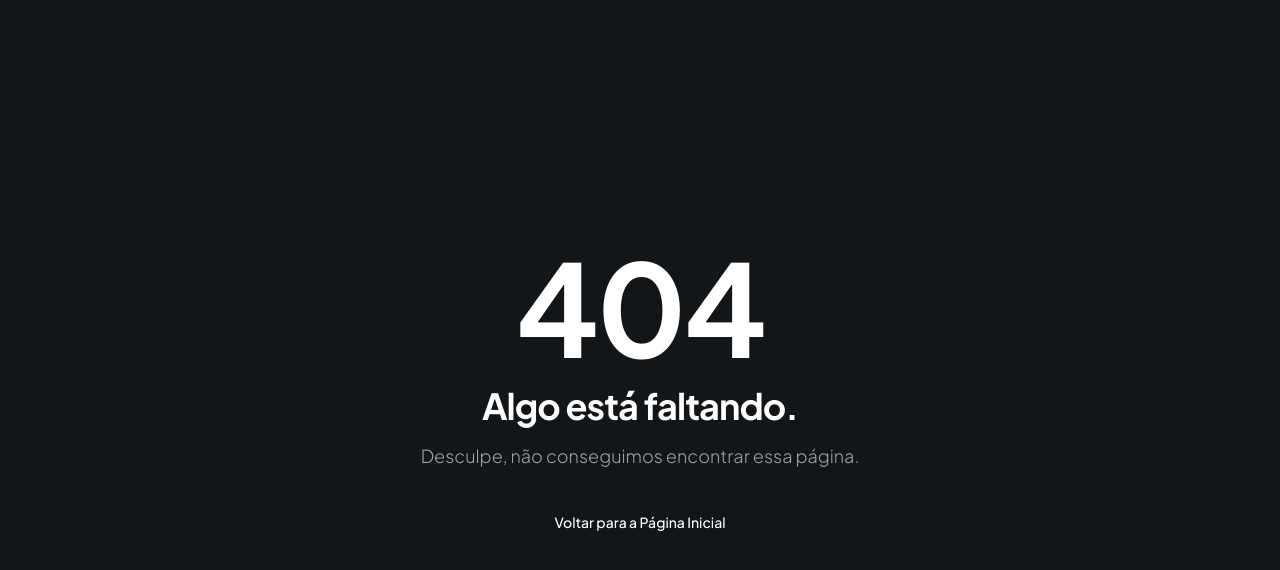
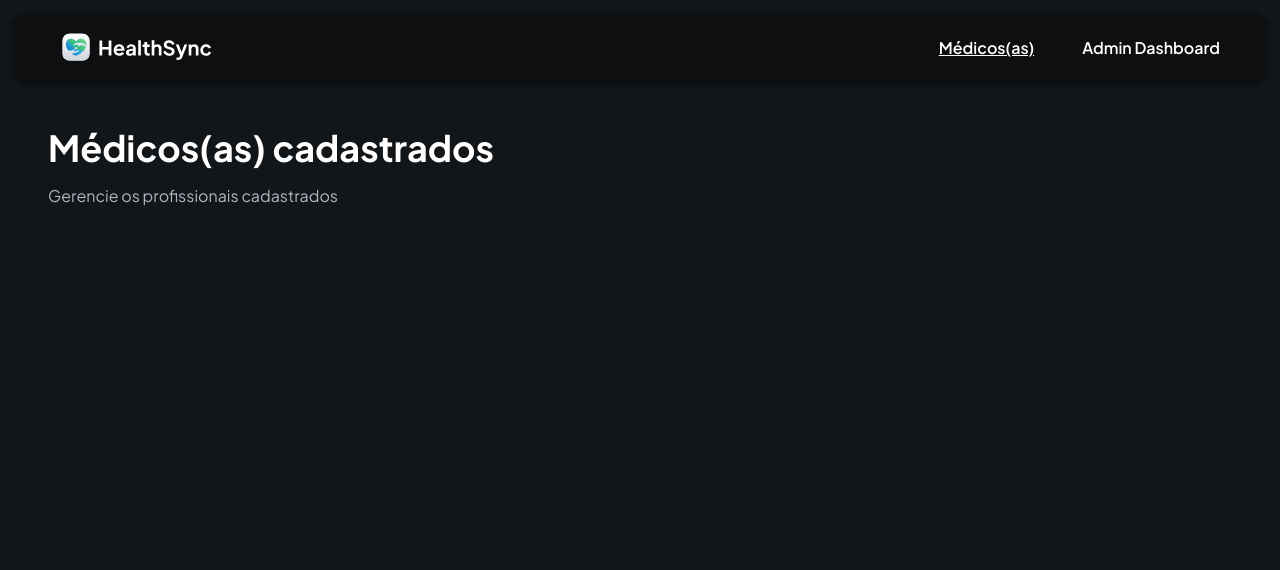
Before and after one commit to vitorquadros/healthsync, a Next.js app: page /admin/doctors in a window 1280 px wide. Before the commit this address had no page. Shown: the top 570 px of the page. Built offline with nearby package versions, Linux system fonts and the light colour scheme.

Commit message:
feat (doctors page): create page to display table of doctors

```diff
--- /dev/null
+++ b/app/admin/doctors/page.tsx
@@ -0,0 +1,39 @@
+import Image from 'next/image';
+import Link from 'next/link';
+import ActiveLink from '@/components/ActiveLink';
+
+const DoctorsPage = async () => {
+  // const doctors = await getDoctors()
+
+  return (
+    <div className="mx-auto flex max-w-7xl flex-col space-y-14">
+      <header className="admin-header">
+        <Link href="/" className="cursor-pointer">
+          <Image
+            src="/assets/icons/logo-full.svg"
+            alt="Logo"
+            height={32}
+            width={162}
+            className="h-8 w-fit"
+          />
+        </Link>
+
+        <div className="flex gap-12 items-center">
+          <ActiveLink href="/admin/doctors" label="Médicos(as)" />
+          <ActiveLink href="/admin" label="Admin Dashboard" />
+        </div>
+      </header>
+
+      <main className="admin-main">
+        <section className="w-full space-y-4">
+          <h1 className="header">Médicos(as) cadastrados</h1>
+          <p className="text-dark-700">Gerencie os profissionais cadastrados</p>
+        </section>
+
+        {/* <DataTable data={appointments.documents} columns={columns} /> */}
+      </main>
+    </div>
+  );
+};
+
+export default DoctorsPage;
```
